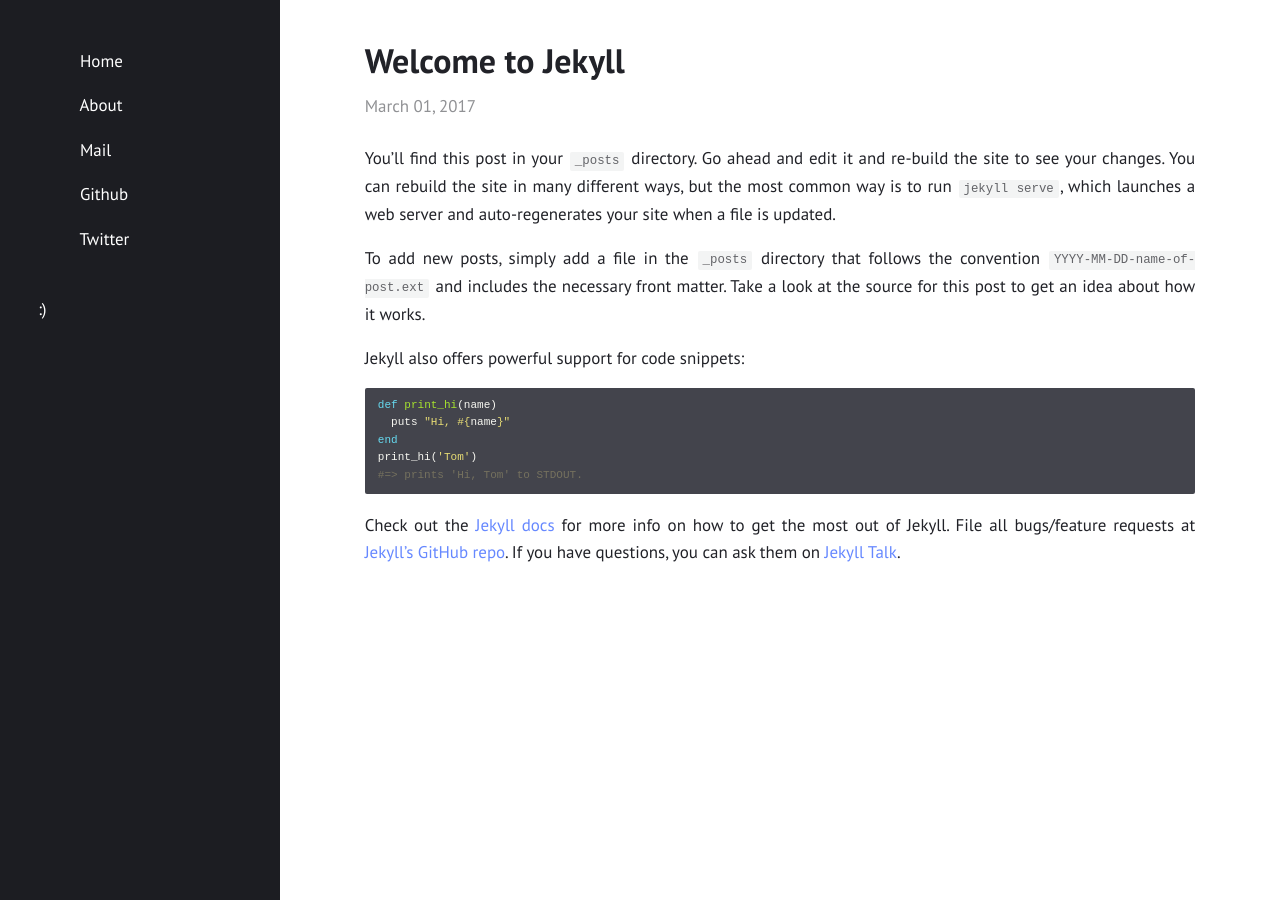
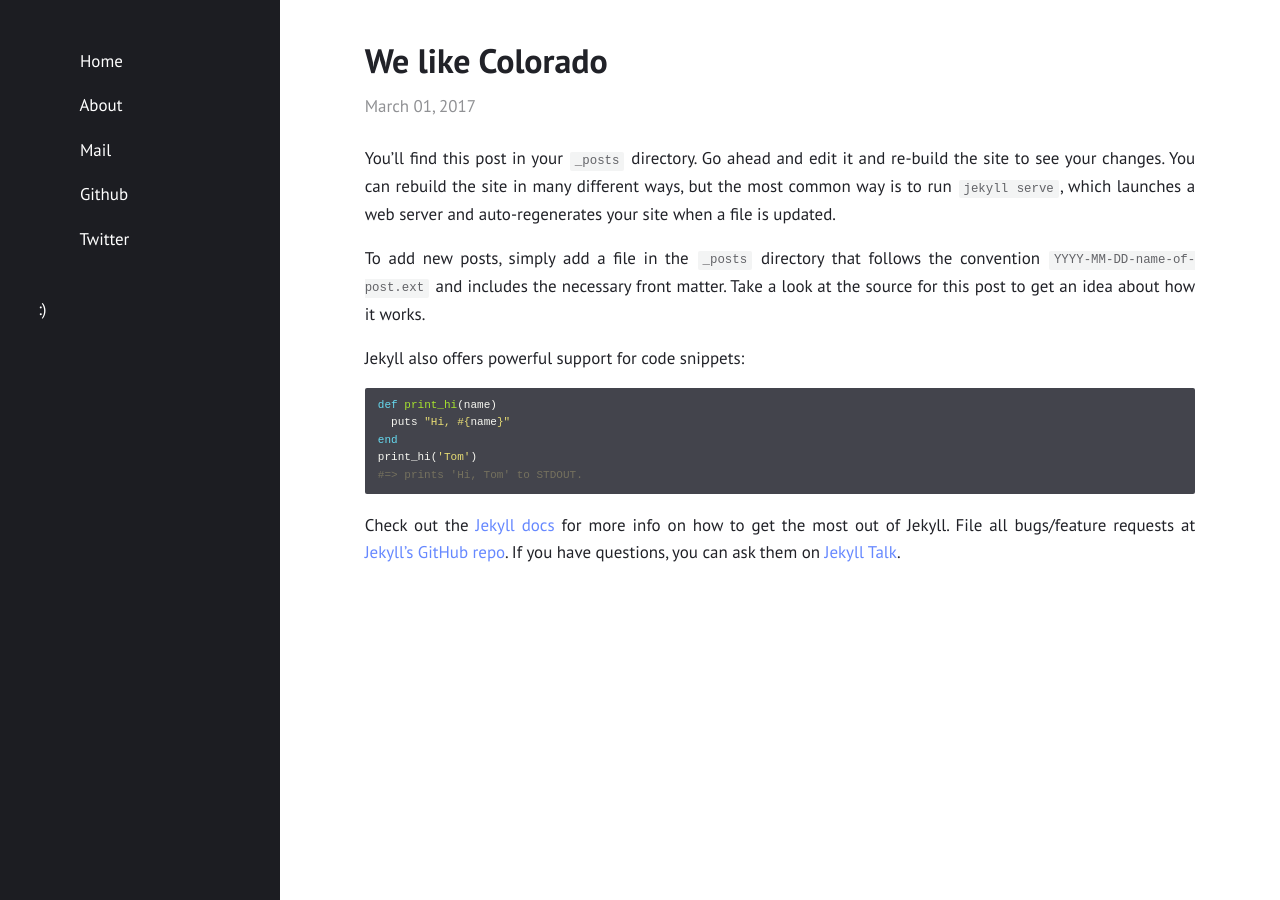
Before and after one commit to AmyJDavis/AmyJDavis.github.io, a Jekyll site: the page built from _posts/2017-03-01-welcome-to-jekyll.md, in a window 1280 px wide. Built offline with Jekyll 4.4.1, drawn with Linux system fonts in a browser that asks for light colours.

Commit message:
Update 2017-03-01-welcome-to-jekyll.md

```diff
--- a/_posts/2017-03-01-welcome-to-jekyll.md
+++ b/_posts/2017-03-01-welcome-to-jekyll.md
@@ -1,5 +1,5 @@
 ---
-title: "Welcome to Jekyll"
+title: "We like Colorado"
 layout: post
 ---
 
```
